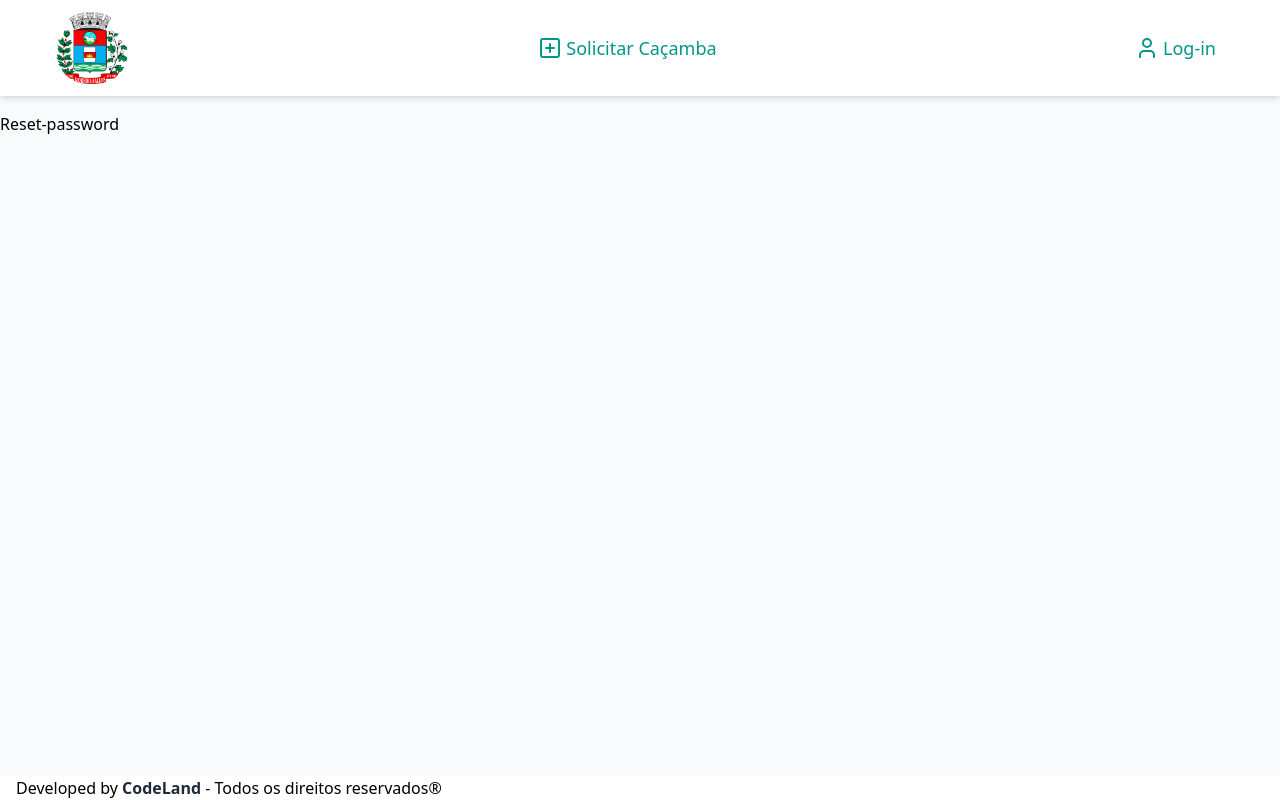
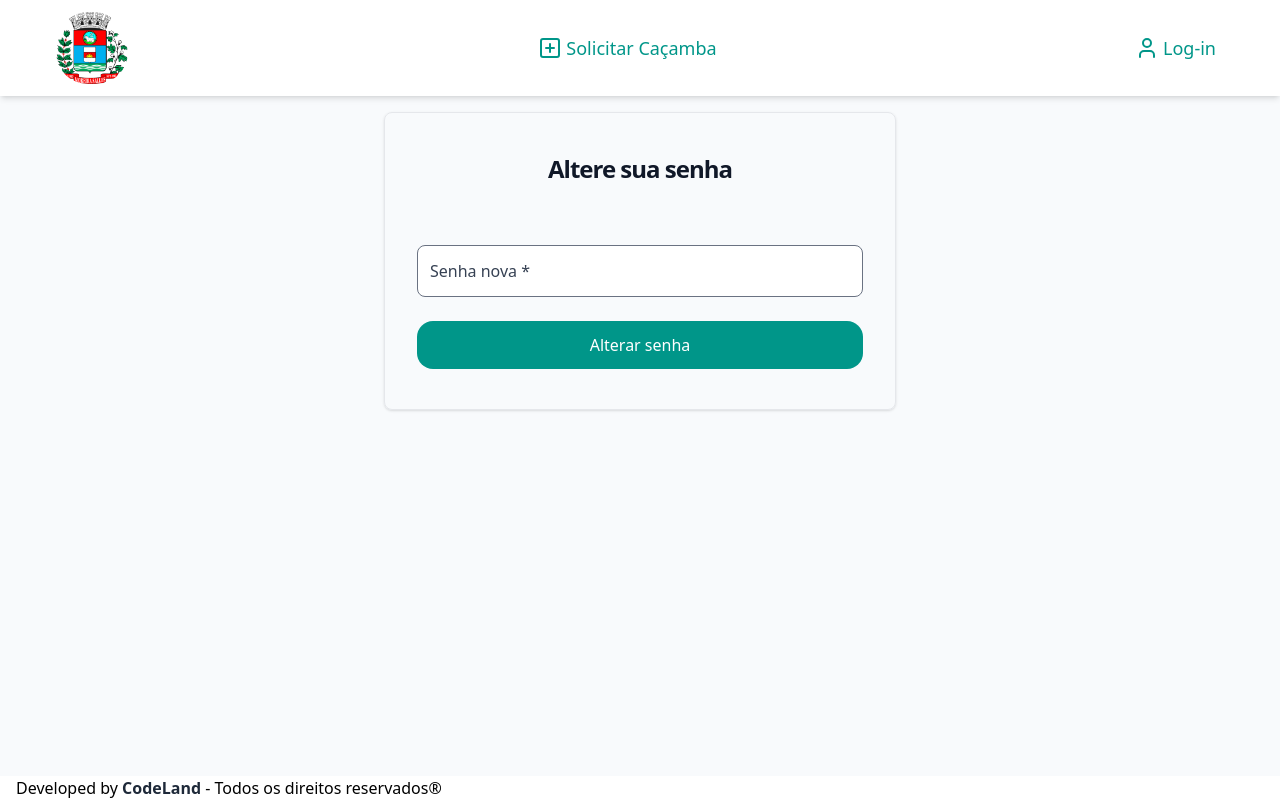
Before and after one commit to JoaoVitorAlbuquerque/dumpster_control_frontend, a React (Vite) app: page /reset-password in a window 1280 px wide. Built offline with nearby package versions, Linux system fonts and the light colour scheme; no server answers.

Commit message:
feat: create reset-password logic and screen

```diff
--- a/src/Router/index.tsx
+++ b/src/Router/index.tsx
@@ -8,6 +8,7 @@ import { useAuth } from "../app/hooks/useAuth";
 import { WrappedScreen } from "../view/layouts/WrappedScreen";
 import { Request } from "../view/pages/Request";
 import { ForgotPassword } from "../view/pages/ForgotPassword/indes";
+import { ResetPassword } from "../view/pages/ResetPassword/indes";
 
 export function Router() {
   const { signout } = useAuth();
@@ -22,7 +23,7 @@ export function Router() {
           </Route>
 
           <Route element={<WrappedScreen />}>
-            <Route path="reset-password" element={<h1>Reset-password</h1>} />
+            <Route path="reset-password" element={<ResetPassword />} />
             <Route path="/" element={<Request />} />
             <Route path="*" element={<h1>Not Found</h1>} />
           </Route>
--- /dev/null
+++ b/src/app/entities/ResetPassword.ts
@@ -0,0 +1,4 @@
+export interface ResetPassword {
+  token: string;
+  newPassword: string;
+}
--- a/src/app/services/forgotPasswordService/index.ts
+++ b/src/app/services/forgotPasswordService/index.ts
@@ -1,5 +1,7 @@
 import { forgotPassword } from "./forgotPassword";
+import { resetPassword } from "./resetPassword";
 
 export const forgotPasswordService = {
   forgotPassword,
+  resetPassword,
 };
--- /dev/null
+++ b/src/app/services/forgotPasswordService/resetPassword.ts
@@ -0,0 +1,12 @@
+import { httpClient } from "../httpClient";
+
+export interface ResetPasswordParams {
+  token: string;
+  newPassword: string;
+}
+
+export async function resetPassword(params: ResetPasswordParams) {
+  const { data } = await httpClient.post("/auth/reset-password", params);
+
+  return data;
+}
--- a/src/view/layouts/WrappedScreen.tsx
+++ b/src/view/layouts/WrappedScreen.tsx
@@ -3,8 +3,11 @@ import logo from "../../assets/logo-moreira_sales.png";
 import { SquarePlusIcon } from "../components/icons/SquarePlusIcon";
 import { NavigateLink } from "../components/NavigateLink";
 import { UserIcon } from "../components/icons/UserIcon";
+import { useAuth } from "../../app/hooks/useAuth";
 
 export function WrappedScreen() {
+  const { signedIn, user } = useAuth();
+
   return (
     <div className="flex flex-col h-screen bg-[#f8fafc]">
       <header className="flex items-center justify-between bg-white max-h-[12%] shadow-md py-3 px-14">
@@ -20,11 +23,15 @@ export function WrappedScreen() {
           </NavigateLink>
         </div>
 
-        <div>
-          <NavigateLink icon={<UserIcon />} linkTo="/login">
-            Log-in
-          </NavigateLink>
-        </div>
+        {!signedIn ? (
+          <div>
+            <NavigateLink icon={<UserIcon />} linkTo="/login">
+              Log-in
+            </NavigateLink>
+          </div>
+        ) : (
+          <div className="text-gray-700 font-medium">Olá, {user?.name}</div>
+        )}
       </header>
 
       <div className="flex-1 mt-4">
--- /dev/null
+++ b/src/view/pages/ResetPassword/indes.tsx
@@ -0,0 +1,46 @@
+import { Input } from "../../components/Input";
+import { Button } from "../../components/Button";
+import { useResetPasswordController } from "./useResetPasswordController";
+
+export function ResetPassword() {
+  const { register, handleSubmit, errors, isLoading } =
+    useResetPasswordController();
+
+  return (
+    <div className="flex flex-col size-full items-center">
+      <div className="min-w-2/5 border border-gray-200 px-8 py-10 rounded-lg shadow-sm">
+        <header className="flex flex-col items-center gap-2">
+          <h1 className="text-2xl font-bold text-gray-900 tracking-[-1px]">
+            Altere sua senha
+          </h1>
+        </header>
+
+        <form onSubmit={handleSubmit} className="mt-[60px] flex flex-col gap-4">
+          <Input
+            type="password"
+            placeholder="Senha nova *"
+            error={errors.newPassword?.message}
+            {...register("newPassword")}
+          />
+
+          {/* <Input
+            type="password"
+            placeholder="Confirmar senha *"
+            error={errors.confirmPassword?.message}
+            {...register("confirmPassword")}
+          /> */}
+
+          <div className="flex flex-col">
+            <Button
+              type="submit"
+              className="mt-2 cursor-pointer"
+              isLoading={isLoading}
+            >
+              Alterar senha
+            </Button>
+          </div>
+        </form>
+      </div>
+    </div>
+  );
+}
--- /dev/null
+++ b/src/view/pages/ResetPassword/useResetPasswordController.ts
@@ -0,0 +1,83 @@
+import z from "zod";
+import toast from "react-hot-toast";
+import { useForm } from "react-hook-form";
+import { useMutation } from "@tanstack/react-query";
+import { zodResolver } from "@hookform/resolvers/zod";
+
+import { forgotPasswordService } from "../../../app/services/forgotPasswordService";
+import type { ResetPasswordParams } from "../../../app/services/forgotPasswordService/resetPassword";
+import { useNavigate, useSearchParams } from "react-router-dom";
+
+const schema = z.object({
+  // token: z.string().nonempty(),
+  newPassword: z.string().min(8, "A senha deve ter no mínimo 8 caracteres"),
+  // confirmPassword: z.string().min(8, "Confirme a senha"),
+});
+// .refine((data) => data.password === data.confirmPassword, {
+//   message: "As senhas não conferem",
+//   path: ["confirmPassword"], // joga o erro no campo de confirmação
+// });
+
+type FormData = z.infer<typeof schema>;
+
+export function useResetPasswordController() {
+  const {
+    register,
+    handleSubmit: hookFormHandleSubmit,
+    formState: { errors },
+    // watch,
+    // trigger,
+  } = useForm<FormData>({
+    resolver: zodResolver(schema),
+    // mode: "onChange",
+    // reValidateMode: "onChange",
+  });
+
+  // const passwordValue = watch("password");
+
+  // useEffect(() => {
+  //   // quando password muda, recalcula erro de confirmPassword
+  //   void trigger("confirmPassword");
+  // }, [passwordValue, trigger]);
+
+  const navigate = useNavigate();
+  const [params] = useSearchParams();
+  const token = params.get("token") || "";
+
+  const { mutateAsync, isPending: isLoading } = useMutation({
+    mutationFn: async (data: ResetPasswordParams) => {
+      if (!token) {
+        throw new Error("Token ausente");
+      }
+
+      return forgotPasswordService.resetPassword({
+        token,
+        newPassword: data.newPassword,
+      });
+    },
+  });
+
+  const handleSubmit = hookFormHandleSubmit(async (data) => {
+    try {
+      const result = await mutateAsync({
+        token,
+        ...data,
+      });
+
+      toast.success("Senha alterada com sucesso!");
+
+      if (result.ok) {
+        navigate("/login");
+      }
+    } catch {
+      toast.error("Erro ao alterar a senha. Token inválido ou expirado.");
+    }
+  });
+
+  return {
+    register,
+    handleSubmit,
+    errors,
+    isLoading,
+  };
+}
```
